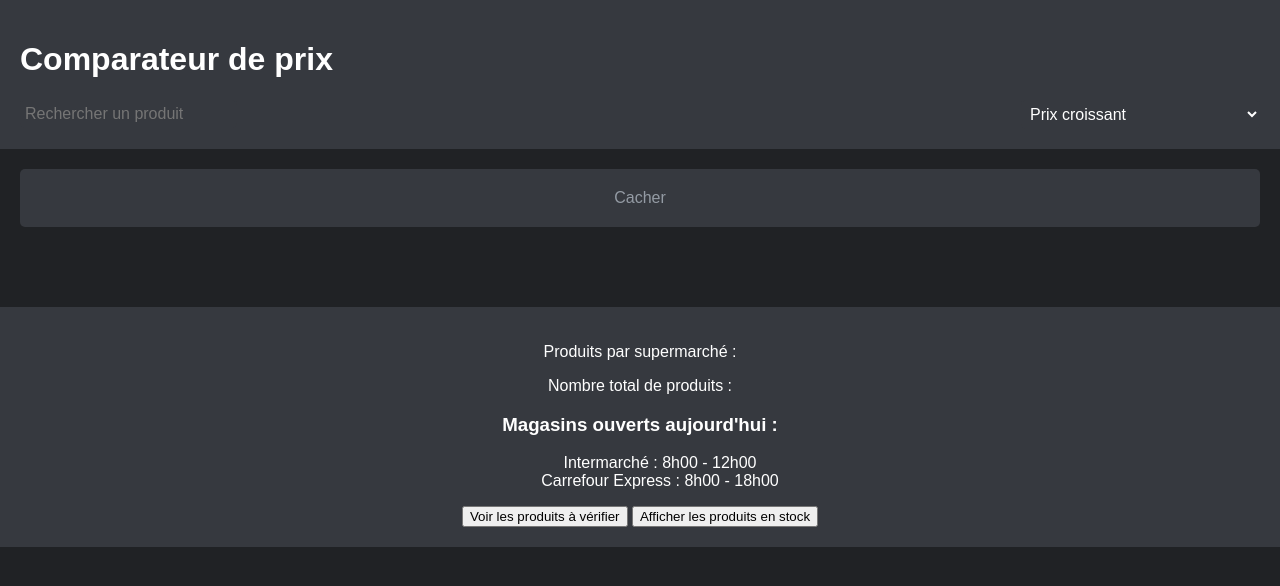
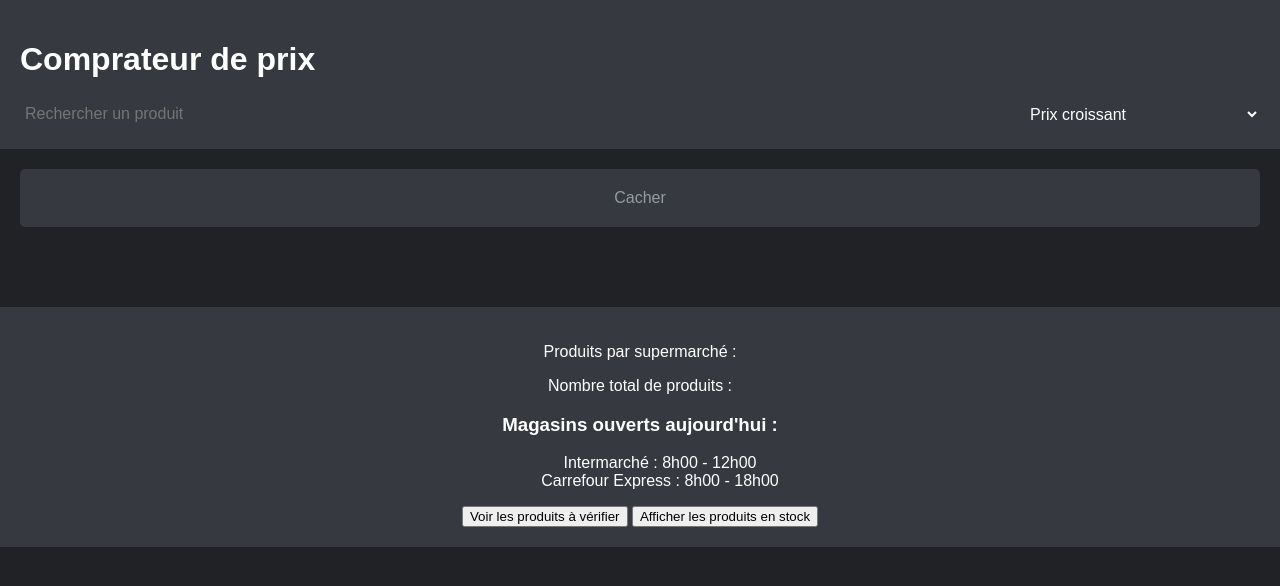
Before and after one commit to Montage203/Comparateur-prix, a plain HTML site: page index.html in a window 1280 px wide. Drawn offline with Linux system fonts and the light colour scheme.

Commit message:
Update index.html

```diff
--- a/index.html
+++ b/index.html
@@ -8,7 +8,7 @@
 </head>
 <body>
   <header>
-    <h1>Comparateur de prix</h1>
+    <h1>Comprateur de prix</h1>
     <nav>
       <div id="search-container">
         <input type="text" placeholder="Rechercher un produit" id="search-input">
```
